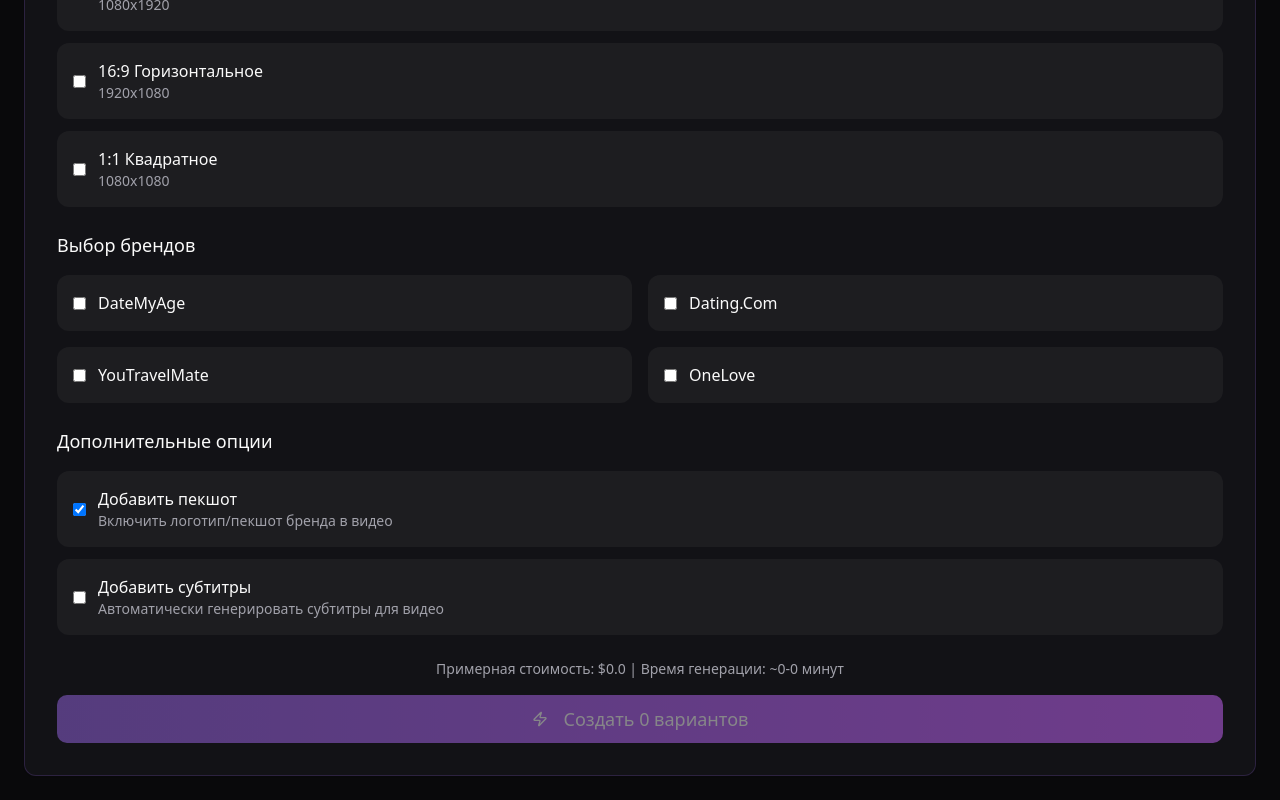
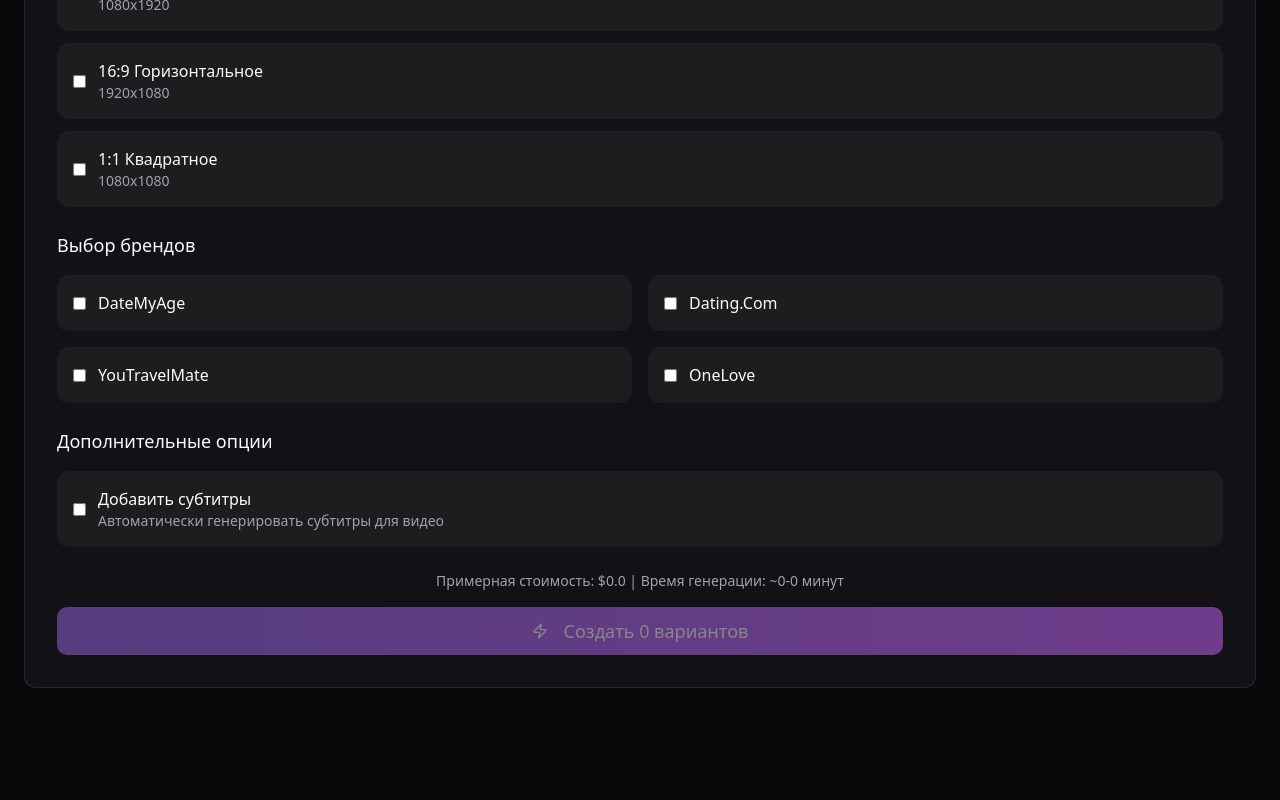
Before and after one commit to creative-sdg/multitulza, a React (Vite) app: page / in a window 1280 px wide. Shown: the part 954-1754 px from the top of the page. After the commit the page ends 1666 px from the top, so only its background shows below. Built offline with nearby package versions, Linux system fonts and the light colour scheme.

Commit message:
Make packshot conditional on brand selection

```diff
--- a/src/components/VideoGenerator.tsx
+++ b/src/components/VideoGenerator.tsx
@@ -27,7 +27,6 @@ const VideoGenerator = () => {
   const [selectedBrands, setSelectedBrands] = useState<string[]>([]);
   const [selectedSizes, setSelectedSizes] = useState<string[]>([]);
   const [enableSubtitles, setEnableSubtitles] = useState(false);
-  const [enablePackshot, setEnablePackshot] = useState(true);
   const [isGenerating, setIsGenerating] = useState(false);
   const [variants, setVariants] = useState<VideoVariant[]>([]);
   const [overallProgress, setOverallProgress] = useState(0);
@@ -152,6 +151,7 @@ const VideoGenerator = () => {
       else packshotUrl = brand?.packshots.horizontal!;
 
       try {
+        const enablePackshot = selectedBrands.length > 0;
         await processVariant(service, template!, variant, uploadedVideo.url, packshotUrl, { enableSubtitles, enablePackshot });
         completedCount++;
       } catch (error) {
@@ -445,23 +445,10 @@ const VideoGenerator = () => {
                 </div>
               </div>
 
-              {/* Options */}
+              {/* Subtitles Option */}
               <div className="space-y-4">
                 <h3 className="font-medium text-lg">Дополнительные опции</h3>
                 <div className="space-y-3">
-                  <label className="flex items-center space-x-3 cursor-pointer p-4 bg-video-surface-elevated rounded-lg hover:bg-video-surface-elevated/80 transition-colors">
-                    <input
-                      type="checkbox"
-                      checked={enablePackshot}
-                      onChange={(e) => setEnablePackshot(e.target.checked)}
-                      className="rounded border-video-primary/30"
-                    />
-                    <div>
-                      <p className="font-medium">Добавить пекшот</p>
-                      <p className="text-sm text-muted-foreground">Включить логотип/пекшот бренда в видео</p>
-                    </div>
-                  </label>
-
                   <label className="flex items-center space-x-3 cursor-pointer p-4 bg-video-surface-elevated rounded-lg hover:bg-video-surface-elevated/80 transition-colors">
                     <input
                       type="checkbox"
```
